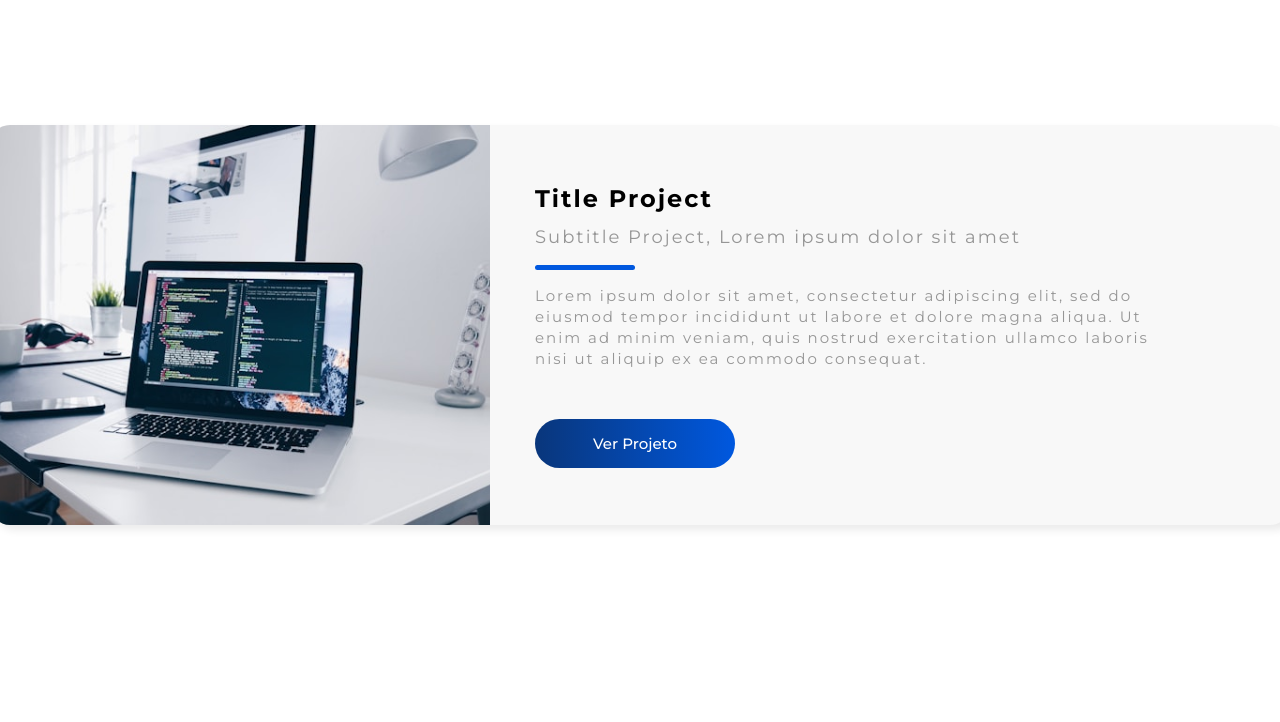
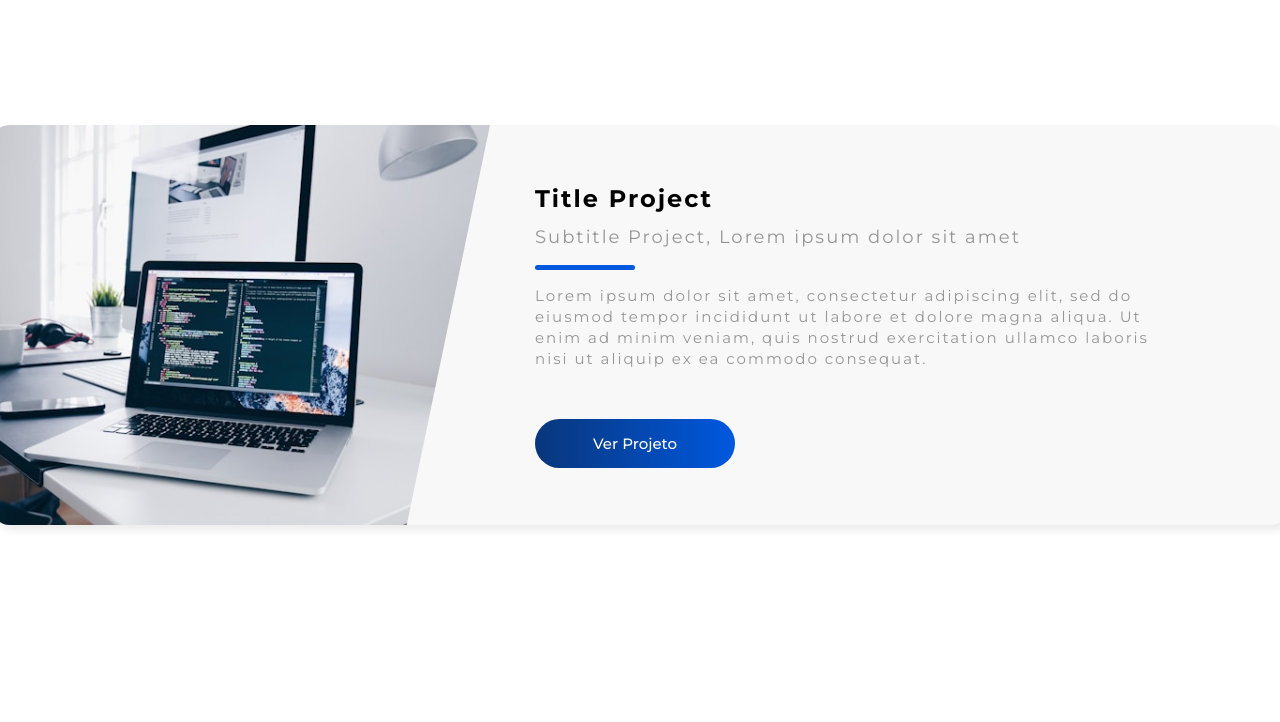
Before and after one commit to AvancyBrasil/Avancy, a plain HTML site: page index.html in a window 1280 px wide. Shown: the part 1320-2042 px from the top of the page. Drawn offline with nearby package versions, Linux system fonts and the light colour scheme.

Commit message:
Update style.css

```diff
--- a/style.css
+++ b/style.css
@@ -250,7 +250,7 @@ main {
     border-top-left-radius: 20px;
     border-bottom-left-radius: 20px;
     object-fit: cover;
-    /*clip-path: polygon(0 0, 0 0, 15% 25%, 0 0);*/
+    clip-path: polygon(0 0, 100% 0, 100% 0%, 0 600%);
 }
 
 .project__showcase-right__content {
```
